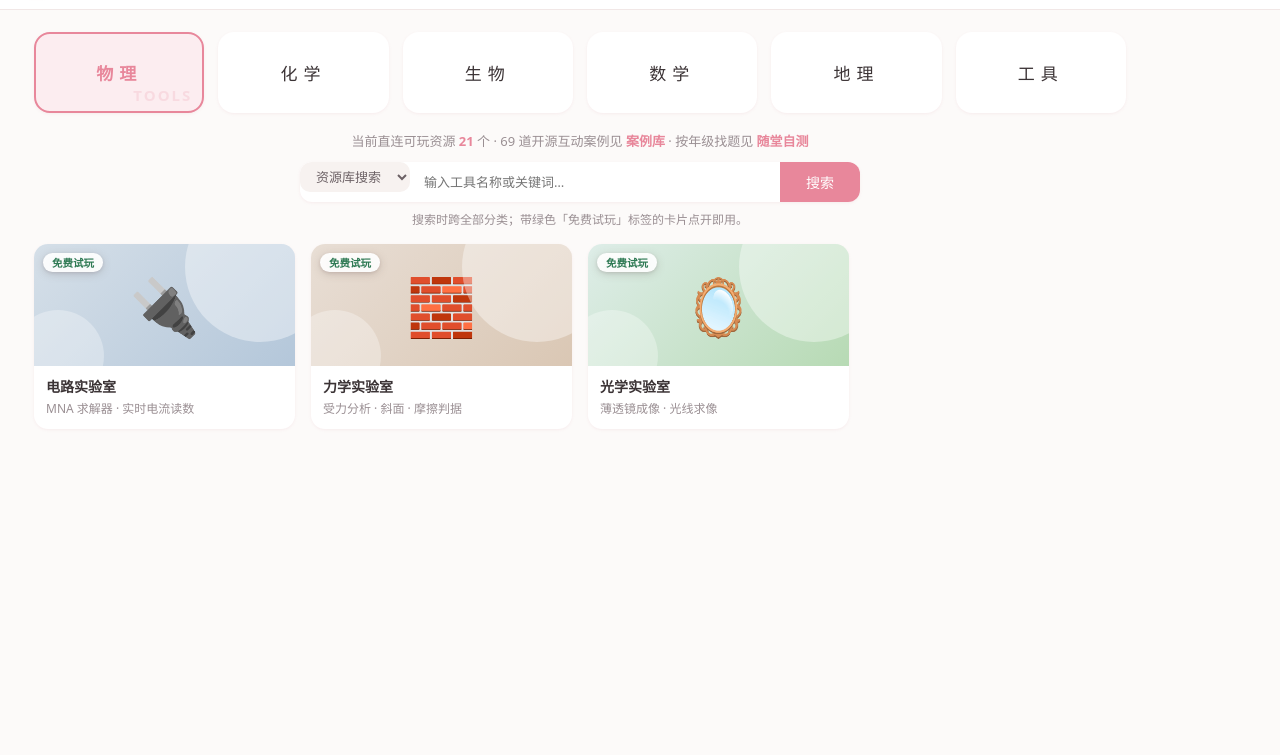
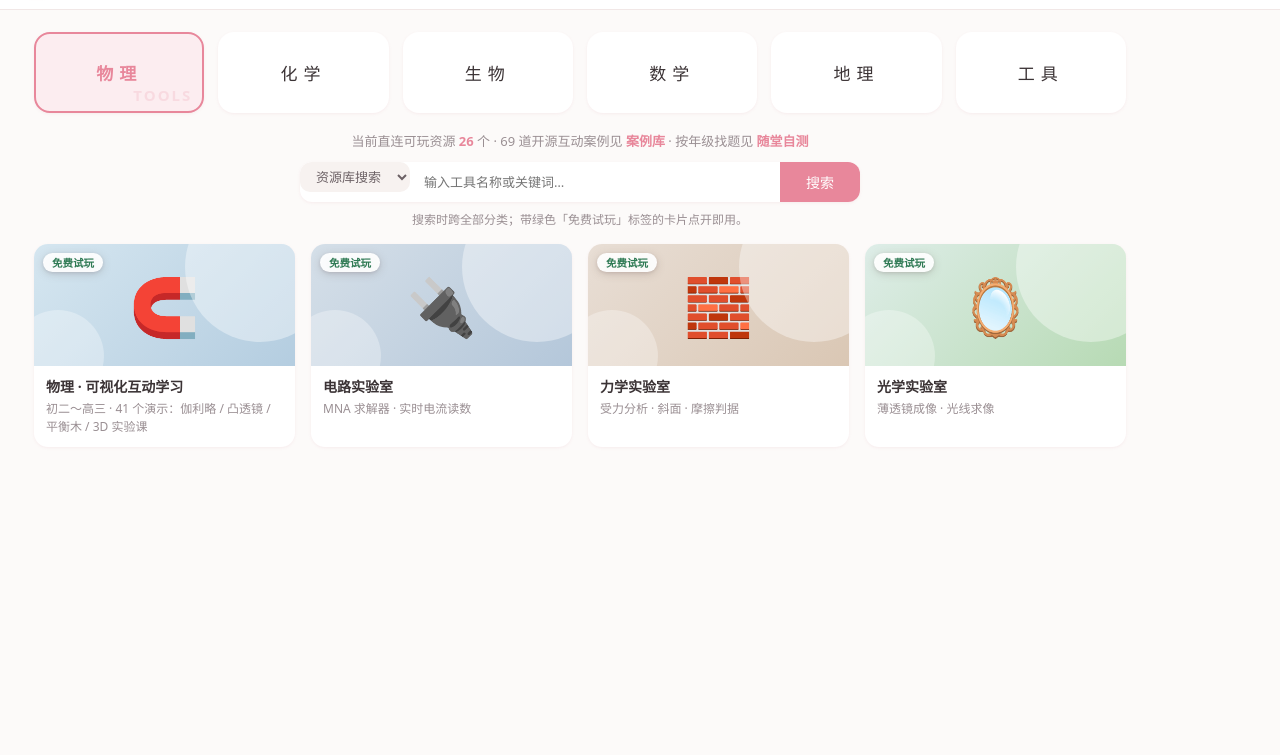
Before and after one commit to yidianLi/ketang, a website: page resource.html in a window 1280 px wide. Shown: the part 45-800 px from the top of the page. Drawn offline with Linux system fonts and the light colour scheme.

Commit message:
v1.8.1 资源库各科目分类加入学科门户入口卡：物理/数学/化学/生物/地理可视化互动学习门户直达，AI生成参考案例统一从门户内按章节打开；资源库自身不挂案例卡

```diff
--- a/resource.html
+++ b/resource.html
@@ -107,12 +107,19 @@
 </div>
 
 <script>
-/* ---------- 数据：6 个可玩实验室 + 课堂工具直连卡 ----------
+/* ---------- 数据：学科门户 + 6 个可玩实验室 + 课堂工具直连卡 ----------
    去重说明：学科入口只保留「随堂自测」页（quiz.html），
    开源 AI 案例只保留「案例库」页（ai-cases.html），本页不再重复挂卡。 */
 var CATS = ['物理', '化学', '生物', '数学', '地理', '工具'];
 
 var TOOLS = [
+  /* 学科门户：各科可视化互动学习入口（门户内按年级/章节收纳全部案例，含 AI 生成参考案例） */
+  { t: '物理 · 可视化互动学习', d: '初二～高三 · 41 个演示：伽利略 / 凸透镜 / 平衡木 / 3D 实验课', c: '物理', ic: '🧲', bg: 'linear-gradient(135deg,#d5e6f0,#b4cde0)', play: 'ai-cases/physicslearn/index.html' },
+  { t: '数学 · 可视化互动学习', d: '初一～高三 · 18 模块 + 拓展题：四面体 / 圆柱 / 圆锥', c: '数学', ic: '📐', bg: 'linear-gradient(135deg,#d5e7e8,#b4d6da)', play: 'ai-cases/mathlearn/index.html' },
+  { t: '化学 · 可视化互动学习', d: '初三～高二 · 分子与晶体 · 3D 结构断网可转', c: '化学', ic: '⚗️', bg: 'linear-gradient(135deg,#e5d2e7,#d5b4da)', play: 'ai-cases/chemistrylearn/index.html' },
+  { t: '生物 · 可视化互动学习', d: '初一～初二 · 细胞与遗传可视化', c: '生物', ic: '🔬', bg: 'linear-gradient(135deg,#d7e8d5,#b9dab4)', play: 'ai-cases/biologylearn/index.html' },
+  { t: '地理 · 可视化互动学习', d: '初一 · 等高线与气候判读可视化', c: '地理', ic: '🗺️', bg: 'linear-gradient(135deg,#e0e8d5,#c9dab4)', play: 'ai-cases/geographylearn/index.html' },
+
   /* 免费试玩：6 间可交互实验室 */
   { t: '地形实验室', d: '等高线 · 剖面 · 3D 立体图', c: '地理', ic: '🏔️', bg: 'linear-gradient(135deg,#dee8d5,#c1dab4)', play: 'terrain.html' },
   { t: '电路实验室', d: 'MNA 求解器 · 实时电流读数', c: '物理', ic: '🔌', bg: 'linear-gradient(135deg,#d5dfe8,#b4c7da)', play: 'circuit.html' },
--- a/scripts/build-zip.js
+++ b/scripts/build-zip.js
@@ -113,7 +113,7 @@ function usageText() {
     '【包含什么】',
     '- 6 个互动实验室：地形 / 电路 / 力学 / 分子 / 数理公式 / 光学',
     '- 课堂工具箱 classroom.html：14 件课堂实操工具（含喊麦读单词 / 喊麦读词语）',
-    '- 资源库 resource.html（21 个直连可玩资源，站点入口页）· 随堂自测 quiz.html（五科 724 题，按年级分段）',
+    '- 资源库 resource.html（26 个直连资源，含 5 个学科门户入口）· 随堂自测 quiz.html（五科 724 题，按年级分段）',
     '- 案例库 ai-cases.html：69 个开源互动案例（依赖已本地化）',
     '',
     '【三条命令（可选，需要 Node.js >= 18）】',
```
